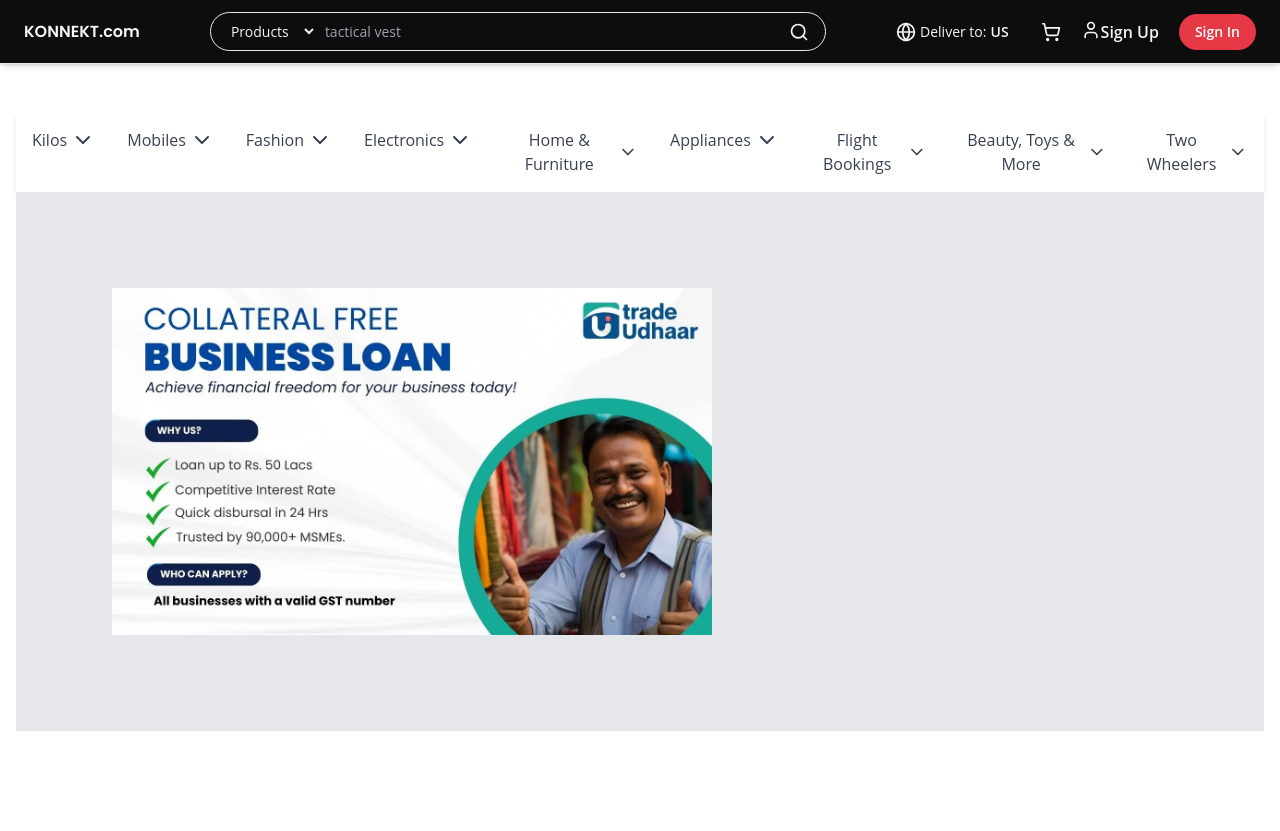
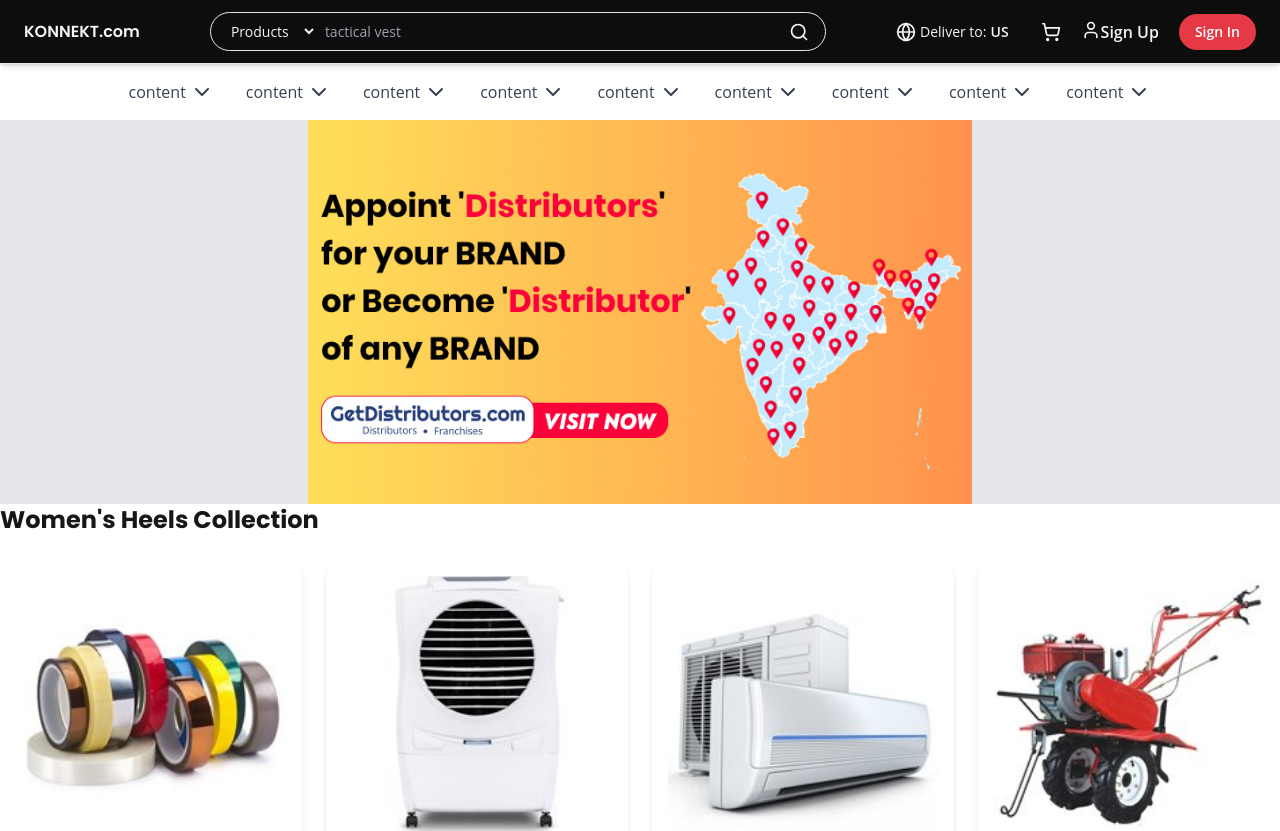
Before and after one commit to swadeshChhetri/KONNEKT, a Next.js app: page /ConsumerProducts in a window 1280 px wide. Shown: the top 831 px of the page. Built offline with nearby package versions, Linux system fonts and the light colour scheme.

Commit message:
fix the slider and contents

```diff
--- a/src/app/BusinessProducts/page.js
+++ b/src/app/BusinessProducts/page.js
@@ -6,48 +6,10 @@
 import { useEffect, useState } from "react";
 import { motion } from "framer-motion";
 import { ChevronRight, ChevronLeft, Mic, ArrowRight } from "lucide-react";
-import Slider from "@/components/Slider";
 import CategorySlider from "@/components/CategorySlider";
 import ProductCard from "@/components/ProductCard";
+import ResponsiveSlider from "@/components/Slider";
 
-// const products = [
-//   {
-//     image: "/images/product1.png",
-//     name: "C Type Power Press Machine",
-//     price: "300000.00 INR (Approx.)",
-//     company: "JAY SHAKTI MACHINE",
-//   },
-//   {
-//     image: "/images/product2.png",
-//     name: "Designer Printed Bandhani Suit Material",
-//     price: "500 INR (Approx.)",
-//     company: "JAYSHREE BANDHEJ",
-//   },
-//   {
-//     image: "/images/product3.png",
-//     name: "High Performance Automatic Potato Planter",
-//     price: "Unit/Units",
-//     company: "M/S JANDU",
-//   },
-//   {
-//     image: "/images/product4.png",
-//     name: "Top Rated Epoxy Hardener",
-//     price: "-",
-//     company: "NOVEL CHEM",
-//   },
-//   {
-//     image: "/images/product5.png",
-//     name: "Eco-Friendly 99.9% Pure A Grade Chemical",
-//     price: "33 INR (Approx.)",
-//     company: "DESTINY CHEMICALS",
-//   },
-//   {
-//     image: "/images/product6.png",
-//     name: "Briquette Crusher",
-//     price: "1100000 INR (Approx.)",
-//     company: "ECOMAN",
-//   },
-// ];
 
 const testimonials = [
   {
@@ -98,9 +60,7 @@
   { name: "Jackets", image: "/B2B/14.jpg" },
 ];
 
-
-export default  function ProductsPageWrapper() {
-
+export default function ProductsPageWrapper() {
   const [hoveredCategory, setHoveredCategory] = useState(null);
   const [index, setIndex] = useState(0);
   const [isRecording, setIsRecording] = useState(false);
@@ -134,12 +94,17 @@
   // Move the slider right
   const slideRight = () => {
     setIndex((prev) => Math.min(prev + 1, categories.length - 3));
-    }
-  return(
+  };
+  return (
     <div>
       <div className="grid grid-cols-1 md:grid-cols-4 gap-4 pt-24 ">
-        <section className="bg-gray-200  text-center">
-          <div>
+
+        <section className="bg-gray-200 text-center relative">
+          <div
+            className="relative inline-flex"
+            onMouseEnter={() => setHoveredCategory(hoveredCategory)} // Keep content open
+            onMouseLeave={() => setHoveredCategory(null)} // Close when leaving
+          >
             {/* Sidebar */}
             <div className="bg-white shadow-md p-4">
               <h2 className="text-lg font-bold mb-4">Top Categories</h2>
@@ -149,9 +114,8 @@
                     key={index}
                     className="flex items-center p-2 rounded-md cursor-pointer hover:bg-gray-100 transition"
                     onMouseEnter={() => setHoveredCategory(category.name)}
-                    onMouseLeave={() => setHoveredCategory(null)}
                   >
-                    {category.name}
+                    <span>{category.name}</span>
                   </li>
                 ))}
               </ul>
@@ -159,7 +123,11 @@
 
             {/* Hover Content Panel */}
             {hoveredCategory && (
-              <div className="absolute left-64 top-0 w-72 bg-gray-50 shadow-lg pl-4 z-10 mt-24 h-2/3">
+              <div
+                className="absolute left-56 top-0 w-72 bg-gray-50 shadow-lg pl-4 z-10 mt-4 p-4 h-96"
+                onMouseEnter={() => setHoveredCategory(hoveredCategory)} // Keep content open
+                onMouseLeave={() => setHoveredCategory(null)} // Close when leaving
+              >
                 <h3 className="text-lg font-semibold">{hoveredCategory}</h3>
                 <p className="text-sm text-gray-600">
                   {
@@ -184,7 +152,11 @@
         </section>
 
         <section className="bg-gray-200 col-span-2 ">
-          <Slider />
+        <ResponsiveSlider
+            images={["/B2B/slide3.webp", "/B2B/slide2.jpeg", "/B2B/slide3.webp"]}
+            height="h-96"
+            objectFit="object-contain"
+            />
         </section>
 
         <section className="bg-gray-400  text-center">
@@ -217,13 +189,11 @@
         <CategorySlider categories={homeCategories} />
       </div>
 
-
       <div className="grid grid-cols-1 sm:grid-cols-2 md:grid-cols-3 lg:grid-cols-4 gap-6 mt-20">
         {products.map((product) => (
           <ProductCard key={product.id} product={product} />
         ))}
       </div>
-
 
       <div className="flex items-center justify-center min-h-screen bg-[#fdfbf5] px-6 py-12">
         <div className="bg-white shadow-lg rounded-2xl flex max-w-5xl w-full overflow-hidden">
--- a/src/app/ConsumerProducts/page.js
+++ b/src/app/ConsumerProducts/page.js
@@ -1,41 +1,39 @@
 // src/app/products/page.js (Server Component)
-"use client"
+"use client";
 import { useState } from "react";
 import { products } from "@/data/products";
 import ProductCard from "@/components/ProductCard";
 import { ChevronDown, Divide } from "lucide-react";
-import Slider from "@/components/Slider";
+import ResponsiveSlider from "@/components/Slider";
 
 export default function ProductsPageWrapper() {
-
   const [hovered, setHovered] = useState(null);
 
   const categories = [
-    { name: "Kilos", subcategories: ["Groceries", "Cleaning", "Household"] },
-    { name: "Mobiles", subcategories: ["Smartphones", "Accessories"] },
-    { name: "Fashion", subcategories: ["Men", "Women", "Kids"] },
+    { name: "content", subcategories: ["Groceries", "Cleaning", "Household"] },
+    { name: "content", subcategories: ["Smartphones", "Accessories"] },
+    { name: "content", subcategories: ["Men", "Women", "Kids"] },
     {
-      name: "Electronics",
+      name: "content",
       subcategories: ["Laptops", "Headphones", "Cameras"],
     },
-    { name: "Home & Furniture", subcategories: ["Sofas", "Beds", "Decor"] },
+    { name: "content", subcategories: ["Sofas", "Beds", "Decor"] },
     {
-      name: "Appliances",
+      name: "content",
       subcategories: ["TVs", "Refrigerators", "Washing Machines"],
     },
-    { name: "Flight Bookings", subcategories: ["Domestic", "International"] },
+    { name: "content", subcategories: ["Domestic", "International"] },
     {
-      name: "Beauty, Toys & More",
+      name: "content",
       subcategories: ["Makeup", "Toys", "Wellness"],
     },
-    { name: "Two Wheelers", subcategories: ["Bikes", "Scooters"] },
+    { name: "content", subcategories: ["Bikes", "Scooters"] },
   ];
 
-  return(
+  return (
     <>
-    <div className="container mx-auto px-4 py-8">
-      <div className="pt-20">
-        <nav className="flex justify-center gap-8 bg-white p-4 shadow-md">
+      <div className="">
+        <nav className="flex justify-center gap-8 bg-white p-4 shadow-md pt-20">
           {categories.map((category, index) => (
             <div
               key={index}
@@ -68,7 +66,14 @@
           ))}
         </nav>
 
-        <Slider />
+        <div className="">
+          <section className="bg-gray-200">
+            <ResponsiveSlider
+            images={["/B2B/slide3.webp", "/B2B/slide2.jpeg", "/B2B/slide3.webp"]}
+            height="h-96"
+            objectFit="object-contain"
+            />
+          </section>
         </div>
 
         <h1 className="text-2xl font-bold mb-6">Women's Heels Collection</h1>
@@ -78,9 +83,7 @@
             <ProductCard key={product.id} product={product} />
           ))}
         </div>
-
-
       </div>
     </>
   );
-};
+}
--- a/src/app/page.js
+++ b/src/app/page.js
@@ -30,7 +30,7 @@
 import { Grid, ShieldCheck, Repeat, Layers } from "lucide-react";
 
 import { ChevronDown, ShoppingCart } from "lucide-react";
-import Slider from "@/components/Slider";
+import ResponsiveSlider from "@/components/Slider";
 
 function HomePage() {
   const categories = [
@@ -194,13 +194,13 @@
                 <h3 className="text-white text-lg font-semibold">
                   {card.title}
                 </h3>
-                <a href={card.link} className="text-white text-sm rounded-[5rem] w-[150px] p-2 bg-primary text-center">
+                <a
+                  href={card.link}
+                  className="text-white text-sm rounded-[5rem] w-[150px] p-2 bg-primary text-center"
+                >
                   {/*      margin: 7rem 4%;
 
      */}
-
-
-
 
                   {card.linkText}
                 </a>
@@ -226,7 +226,6 @@
       </div>
 
       <section className="flex flex-col md:flex-row items-center justify-between px-6 md:px-12 py-10">
-
         <div className="max-w-lg">
           <h2 className="text-3xl md:text-4xl font-bold text-gray-900">
             Discover millions of products and services, perfectly matched to
@@ -252,7 +251,6 @@
             <p className="text-2xl text-gray-700">countries and regions</p>
           </div>
         </div>
-
       </section>
 
       <section className="flex flex-wrap justify-center gap-6 p-6">
@@ -269,7 +267,6 @@
 
       <section className="p-6">
         <div className="grid grid-cols-3 gap-6">
-          {/* {sections.map((section, idx) => ( */}
           <div>
             <div className="flex justify-between items-center mb-4">
               <h2 className="text-lg font-bold text-gray-900">
@@ -283,45 +280,16 @@
                 View more
               </a>
             </div>
-            {/* Section Title */}
+
             <div className="bg-white p-4 rounded-xl shadow-md">
               <div className="flex-1">
-                <Slider />
+                <ResponsiveSlider
+                  images={["/B2B/slide1.webp", "/B2B/slide2.jpeg", "/B2B/slide3.webp"]}
+                  height="h-64"
+                  objectFit="object-contain"
+                />
               </div>
             </div>
-
-            {/* Product Cards
-              <div className="grid gap-4">
-                {section.items.map((item, index) => (
-                  <div
-                    key={index}
-                    className="relative bg-gray-100 rounded-lg overflow-hidden p-4"
-                  >
-                    {item.image && (
-                      <Image
-                        src={item.image}
-                        alt={item.title || "Product"}
-                        width={300}
-                        height={200}
-                        className="rounded-lg"
-                      />
-                    )}
-                    {item.discount && (
-                      <span className="absolute top-2 left-2 bg-red-500 text-white text-xs px-2 py-1 rounded">
-                        {item.discount}
-                      </span>
-                    )}
-                    {item.title && (
-                      <h3 className="text-sm font-semibold mt-2">
-                        {item.title}
-                      </h3>
-                    )}
-                    {item.subtitle && (
-                      <p className="text-xs text-gray-600">{item.subtitle}</p>
-                    )}
-                  </div>
-                ))}
-              </div>*/}
           </div>
 
           <div>
@@ -337,11 +305,6 @@
                 View more
               </a>
             </div>
-
-            {/* Section Title */}
-            {/* <div className="bg-white p-4 rounded-xl shadow-md"> */}
-
-            {/* <div className="bg-gray-100 p-6 rounded-lg"> */}
 
             <div className="bg-white p-4 rounded-lg shadow-md">
               <p className="text-gray-600 font-semibold mb-4">
@@ -387,7 +350,6 @@
                 </div>
               </div>
             </div>
-            {/* </div> */}
           </div>
 
           <div>
@@ -438,8 +400,6 @@
             </div>
             {/* </div> */}
           </div>
-
-          {/* ))} */}
         </div>
       </section>
 
@@ -526,7 +486,8 @@
           {/* Title and Description */}
           <div className="max-w-3xl mx-auto text-center mb-10">
             <h2 className="text-3xl font-bold">
-            Trade with confidence—ensuring top-notch production quality and secure purchase protection
+              Trade with confidence—ensuring top-notch production quality and
+              secure purchase protection
             </h2>
           </div>
 
@@ -541,7 +502,10 @@
                 <span className="text-blue-500">Verified</span> Supplier
               </h2>
               <p className="text-black-300 mt-3">
-              Connect with a network of trusted suppliers, each with third-party-verified credentials and capabilities. Look for the "Verified" badge to source confidently from experienced suppliers your business can rely on.
+                Connect with a network of trusted suppliers, each with
+                third-party-verified credentials and capabilities. Look for the
+                "Verified" badge to source confidently from experienced
+                suppliers your business can rely on.
               </p>
               <div className="mt-5 flex items-center gap-4">
                 <button className="bg-white text-black px-4 py-2 rounded-full flex items-center">
--- a/src/components/Slider.js
+++ b/src/components/Slider.js
@@ -1,22 +1,121 @@
-"use client"; // Required for client-side interactivity
+// "use client"; // Required for client-side interactivity
 
-import Image from "next/image";
+// import Image from "next/image";
 
+// import { Swiper, SwiperSlide } from "swiper/react";
+// import { Navigation, Pagination, Autoplay } from "swiper/modules";
+// import { useRef } from "react";
+// import "swiper/css";
+// import "swiper/css/navigation";
+// import "swiper/css/pagination";
+// import "swiper/css/autoplay";
+
+// export default ResponsiveSlider = ({images, height = "h-40", objectFit = "object-cover"}) => {
+//   const swiperRef = useRef(null);
+
+//   return (
+//     <div className={`w-full ${height}`}
+//       onMouseEnter={() => swiperRef.current?.autoplay.stop()} // Stop autoplay on hover
+//       onMouseLeave={() => swiperRef.current?.autoplay.start()} // Resume autoplay when mouse leaves
+//     >
+//       <Swiper
+//         ref={swiperRef}
+//         modules={[Navigation, Pagination, Autoplay]}
+//         spaceBetween={50}
+//         slidesPerView={1}
+//         navigation={{
+//           nextEl: ".swiper-button-next",
+//           prevEl: ".swiper-button-prev",
+//         }}
+//         pagination={{
+//           clickable: true,
+//           el: ".swiper-pagination",
+//           bulletClass: "swiper-pagination-bullet",
+//           bulletActiveClass: "swiper-pagination-bullet-active",
+//         }}
+//         autoplay={{
+//           delay: 3000,
+//           disableOnInteraction: false,
+//         }}
+//         loop={true}
+//         className="relative group w-full h-full"
+//         onSwiper={(swiper) => (swiperRef.current = swiper)} // Store the swiper instance
+//       >
+//         {images.map(img, index) => (
+
+// <SwiperSlide key={index}>
+// {/* <div className="h-full bg-gray-100 text-center"> */}
+//   <Image
+//     src={img} // Replace with your actual image path
+//     alt="Slide 2 Image"
+//     width={500}
+//     height={300}
+//     className={`w-full h-full ${objectFit}`} alt={`slide ${index}`} // Ensures full coverage
+//   />
+// {/* </div> */}
+// </SwiperSlide>
+
+//         ))}
+
+//       </Swiper>
+//     </div>
+//   );
+// };
+
+
+
+
+
+
+
+{/* <SwiperSlide>
+{/* <div className="h-full bg-gray-200 text-center"> *
+  <Image
+    src="/B2B/slide1.webp"
+    alt="Slide 1"
+    width={500}
+    height={300}
+    className="w-full h-full object-cover"
+  />
+{/* </div> *
+</SwiperSlide>
+
+<SwiperSlide>
+{/* <div className="h-full bg-gray-300 text-center"> *
+  <Image
+    src="/B2B/slide2.jpeg"
+    alt="Slide 1"
+    width={500}
+    height={300}
+    className="w-full h-full object-cover"
+  />
+{/* </div> *
+</SwiperSlide>
+
+{/* Navigation Buttons *
+<div className="swiper-button-next opacity-0 group-hover:opacity-100 transition-opacity duration-300"></div>
+<div className="swiper-button-prev opacity-0 group-hover:opacity-100 transition-opacity duration-300"></div>
+
+{/* Pagination Dots *
+<div className="swiper-pagination !bottom-0"></div> */}
+
+
+import { useRef } from "react";
 import { Swiper, SwiperSlide } from "swiper/react";
 import { Navigation, Pagination, Autoplay } from "swiper/modules";
-import { useRef } from "react";
 import "swiper/css";
 import "swiper/css/navigation";
 import "swiper/css/pagination";
-import "swiper/css/autoplay";
+import Image from "next/image"; // If using Next.js
 
-export default function Slider() {
+const ResponsiveSlider = ({ images = [], height = "h-40", objectFit = "object-cover" }) => {
   const swiperRef = useRef(null);
 
   return (
     <div
-      onMouseEnter={() => swiperRef.current?.autoplay.stop()} // Stop autoplay on hover
-      onMouseLeave={() => swiperRef.current?.autoplay.start()} // Resume autoplay when mouse leaves
+      className={`w-full ${height}`}
+      onMouseEnter={() => swiperRef.current?.autoplay.stop()}
+      onMouseLeave={() => swiperRef.current?.autoplay.start()}
     >
       <Swiper
         ref={swiperRef}
@@ -38,48 +137,23 @@
           disableOnInteraction: false,
         }}
         loop={true}
-        className="relative group"
-        onSwiper={(swiper) => (swiperRef.current = swiper)} // Store the swiper instance
+        className="relative group w-full h-full"
+        onSwiper={(swiper) => (swiperRef.current = swiper)}
       >
-        <SwiperSlide>
-          <div className="h-full bg-gray-100 p-24 text-center">
+        {images.map((img, index) => (
+          <SwiperSlide key={index}>
             <Image
-              src="/B2B/slide3.webp" // Replace with your actual image path
-              alt="Slide 2 Image"
-              width={500}
+              src={img}
+              alt={`Slide ${index}`}
+              width= {1200}
               height={300}
-              className="w-full h-full object-cover" // Ensures full coverage
+              className={`w-full h-full ${objectFit}`}
             />
-          </div>
-        </SwiperSlide>
-        <SwiperSlide>
-          <div className="h-full bg-gray-200 p-24 text-center">
-            <Image
-              src="/B2B/slide1.webp"
-              alt="Slide 1"
-              width={600}
-              height={400}
-            />
-          </div>
-        </SwiperSlide>
-        <SwiperSlide>
-          <div className="h-full bg-gray-300 p-24 text-center">
-            <Image
-              src="/B2B/slide2.jpeg"
-              alt="Slide 1"
-              width={600}
-              height={400}
-            />
-          </div>
-        </SwiperSlide>
-
-        {/* Navigation Buttons */}
-        <div className="swiper-button-next opacity-0 group-hover:opacity-100 transition-opacity duration-300"></div>
-        <div className="swiper-button-prev opacity-0 group-hover:opacity-100 transition-opacity duration-300"></div>
-
-        {/* Pagination Dots */}
-        <div className="swiper-pagination !bottom-0"></div>
+          </SwiperSlide>
+        ))}
       </Swiper>
     </div>
   );
-}
+};
+
+export default ResponsiveSlider;
--- a/tailwind.config.mjs
+++ b/tailwind.config.mjs
@@ -10,6 +10,9 @@
       maxWidth: {
         lg: '41rem', // Add your custom max-width value
       },
+      spacing: {
+        '56': '13.7rem',
+    },
       colors: {
         primary: "#E63946", // Red
         dark: "#0D0D0D", // Deep Black
```
Also changed, not shown: src/bin/store.js (added, +138 -0 lines). Lines whose indentation alone changed are shown as unchanged.
